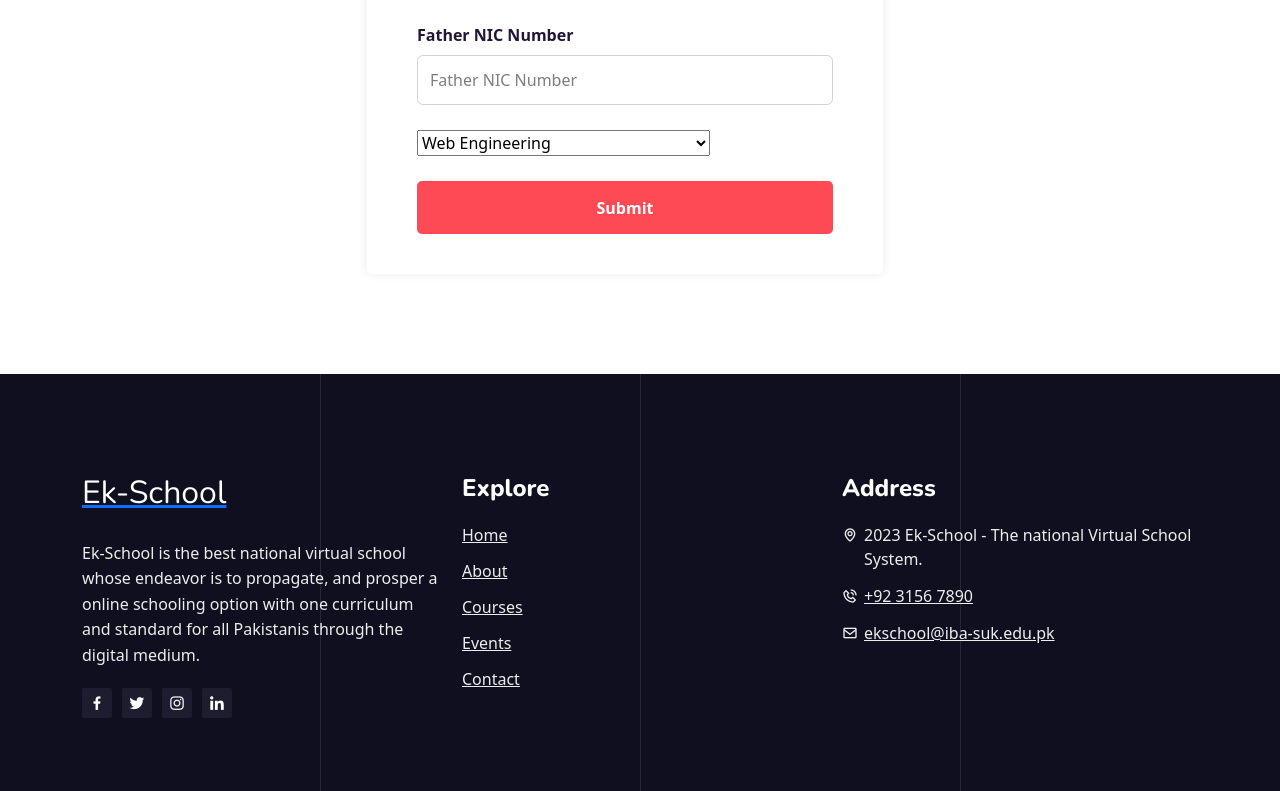
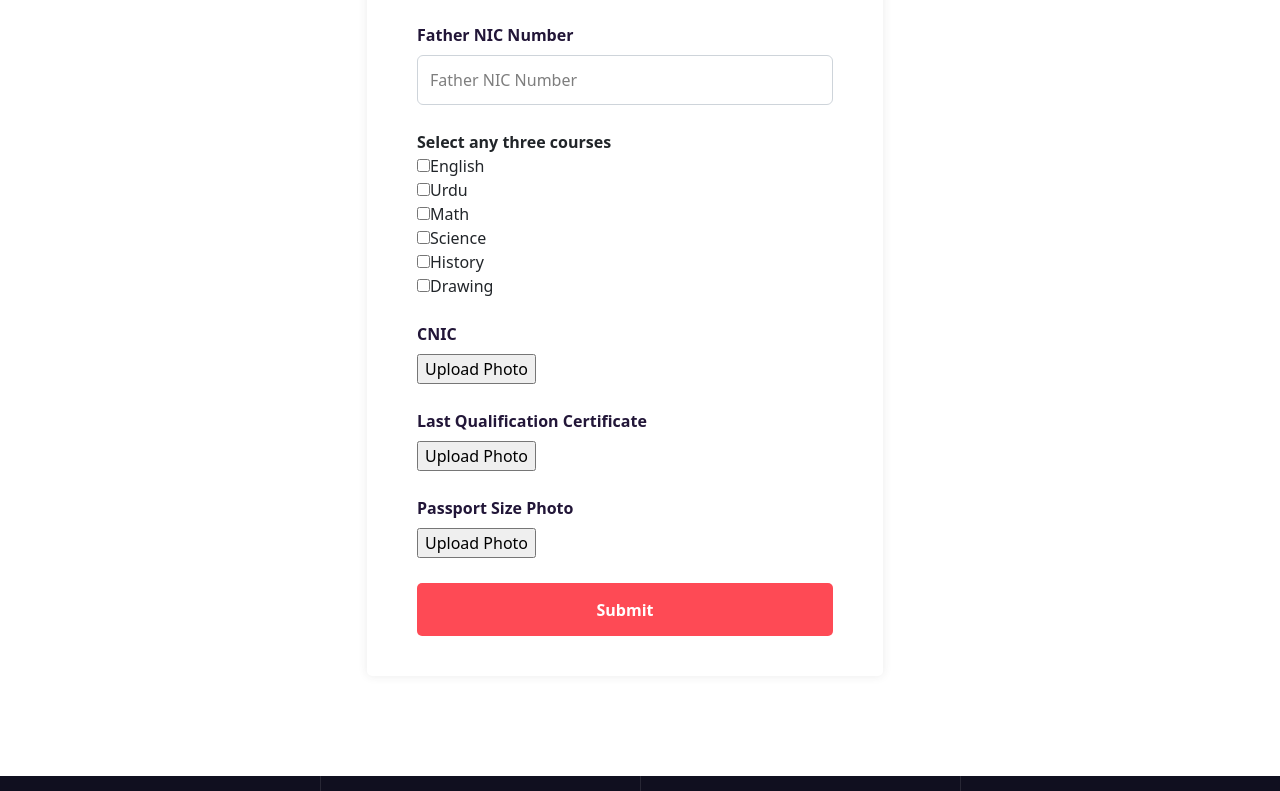
Before and after one commit to MuhammadMubeen1012/fyp-virtual-school, a Next.js app in the folder frontend/: page /admission in a window 1280 px wide. Shown: the part 1249-2040 px from the top of the page. Built offline with nearby package versions, Linux system fonts and the light colour scheme; a web font is replaced by a local one.

Commit message:
addmission form updated.

```diff
--- a/frontend/components/Admission/StudentForm.js
+++ b/frontend/components/Admission/StudentForm.js
@@ -2,6 +2,7 @@
 import Link from 'next/link';
 import {useRouter} from "next/router";
 import swal from "@sweetalert/with-react";
+import {Form} from "react-bootstrap";
 
 const StudentForm = () => {
 
@@ -12,7 +13,7 @@
         e.preventDefault();
 
         swal({
-            text: "Teacher's Admission Test",
+            text: "Student's Admission Test",
             buttons: {
                 test: {
                     text: "Take Test",
@@ -21,7 +22,14 @@
             },
             content: (
                 <div>
-                    test details will be here...
+                    <ol style={{textAlign: "left"}}>
+                        <li>You will have 15 mins for the quiz.</li>
+                        <li>You can't exit from Quiz while you're playing.</li>
+                        <li>Each Question carry equal marks.</li>
+                    </ol>
+
+
+
                 </div>
             )
         })
@@ -45,7 +53,7 @@
             <div className="login-form">
                 <h2>Student Admission</h2>
 
-                <form onSubmit={handleSubmit}>
+                <Form onSubmit={handleSubmit}>
                     <div className="form-group">
                         <label>First Name</label>
                         <input type="text" className="form-control" placeholder="First Name" />
@@ -76,7 +84,7 @@
                         <input type="number" className="form-control" placeholder="Father NIC" />
                     </div>
 
-                    <select name="" id="" className="nice-select option">
+                    <Form.Select name="" id="" className="nice-select option">
                         <option className={"option nice-select"} value="">Class 1</option>
                         <option className={"option"}  value="">Class 2</option>
                         <option className={"option"}  value="">Class 3</option>
@@ -87,18 +95,29 @@
                         <option className={"option"}  value="">Class 8</option>
                         <option className={"option"}  value="">Class 9</option>
                         <option className={"option"}  value="">Class 10</option>
-                    </select>
+                    </Form.Select><br/>
 
-                    <button type="submit">Log In</button>
 
-                    <div className={"mx-auto pt-3"}>Don't have an account?
-                        <a style={{
-                            color: "#fe4a55",
-                            paddingLeft: "0.5rem",
-                        }} href="/register">Sign up</a>
+                    <div className="form-group">
+                        <label>B-Form</label>
+                        <input type="button" value="Upload Photo"/>
                     </div>
 
-                </form>
+                    <div className="form-group">
+                        <label>Father CNIC</label>
+                        <input type="button" value="Upload Photo"/>
+                    </div>
+
+                    <div className="form-group">
+                        <label>Passport Size Photo</label>
+                        <input type="button" value="Upload Photo"/>
+                    </div>
+
+                    <button type="submit">Submit</button>
+
+
+
+                </Form>
 
             </div>
 
--- a/frontend/components/Admission/TeacherForm.js
+++ b/frontend/components/Admission/TeacherForm.js
@@ -2,6 +2,7 @@
 import swal from '@sweetalert/with-react'
 import {useRouter} from "next/router";
 import Quiz from "../../pages/quiz";
+import {Form} from "react-bootstrap";
 
 
 const   TeacherForm = () => {
@@ -22,7 +23,14 @@
             },
             content: (
                 <div>
-                    test details will be here...
+                    <ol style={{textAlign: "left"}}>
+                        <li>You will have 15 mins for the quiz.</li>
+                        <li>You can't exit from Quiz while you're playing.</li>
+                        <li>Each Question carry equal marks.</li>
+                    </ol>
+
+
+
                 </div>
             )
         })
@@ -39,6 +47,7 @@
             })
 
     }
+
 
     return (
         <div className="mx-auto col-lg-6 col-md-12 mt-5 ">
@@ -82,19 +91,48 @@
                         <input type="number" className="form-control" placeholder="Father NIC Number" />
                     </div>
 
+
+                    <label style={{fontWeight:"bold"}}>Select any three courses</label>
+                    <div className="">
+                        <input type="checkbox" value={"English"} name="course1" id="course1"/>
+                        <label htmlFor="course1">English</label><br/>
+
+                        <input type="checkbox" value={"Urdu"} name="course2" id="course2"/>
+                        <label htmlFor="course2">Urdu</label><br/>
+
+                        <input type="checkbox" value={"Math"} name="course3" id="course3"/>
+                        <label htmlFor="course3">Math</label><br/>
+
+                        <input type="checkbox" value={"Science"} name="course4" id="course4"/>
+                        <label htmlFor="course4">Science</label><br/>
+
+                        <input type="checkbox" value={"History"} name="course5" id="course5"/>
+                        <label htmlFor="course5">History</label><br/>
+
+                        <input type="checkbox" value={"Drawing"} name="course6" id="course6"/>
+                        <label htmlFor="course6">Drawing</label><br/>
+
+                    </div><br/>
+
+
                     <div className="form-group">
-                        <select name="" id="" className="nice-select option">
-                            <option className={"option nice-select"} value="">Web Engineering</option>
-                            <option className={"option"}  value="">Enterprise Application Development</option>
-                            <option className={"option"}  value="">Blockchain</option>
-                        </select>
+                        <label>CNIC</label>
+                        <input type="button" value="Upload Photo"/>
+                    </div>
+
+                    <div className="form-group">
+                        <label>Last Qualification Certificate</label>
+                        <input type="button" value="Upload Photo"/>
+                    </div>
+
+                    <div className="form-group">
+                        <label>Passport Size Photo</label>
+                        <input type="button" value="Upload Photo"/>
                     </div>
 
 
-                    <button
 
-                        type="submit"
-                    >
+                    <button type="submit">
                         Submit
                     </button>
 
```
